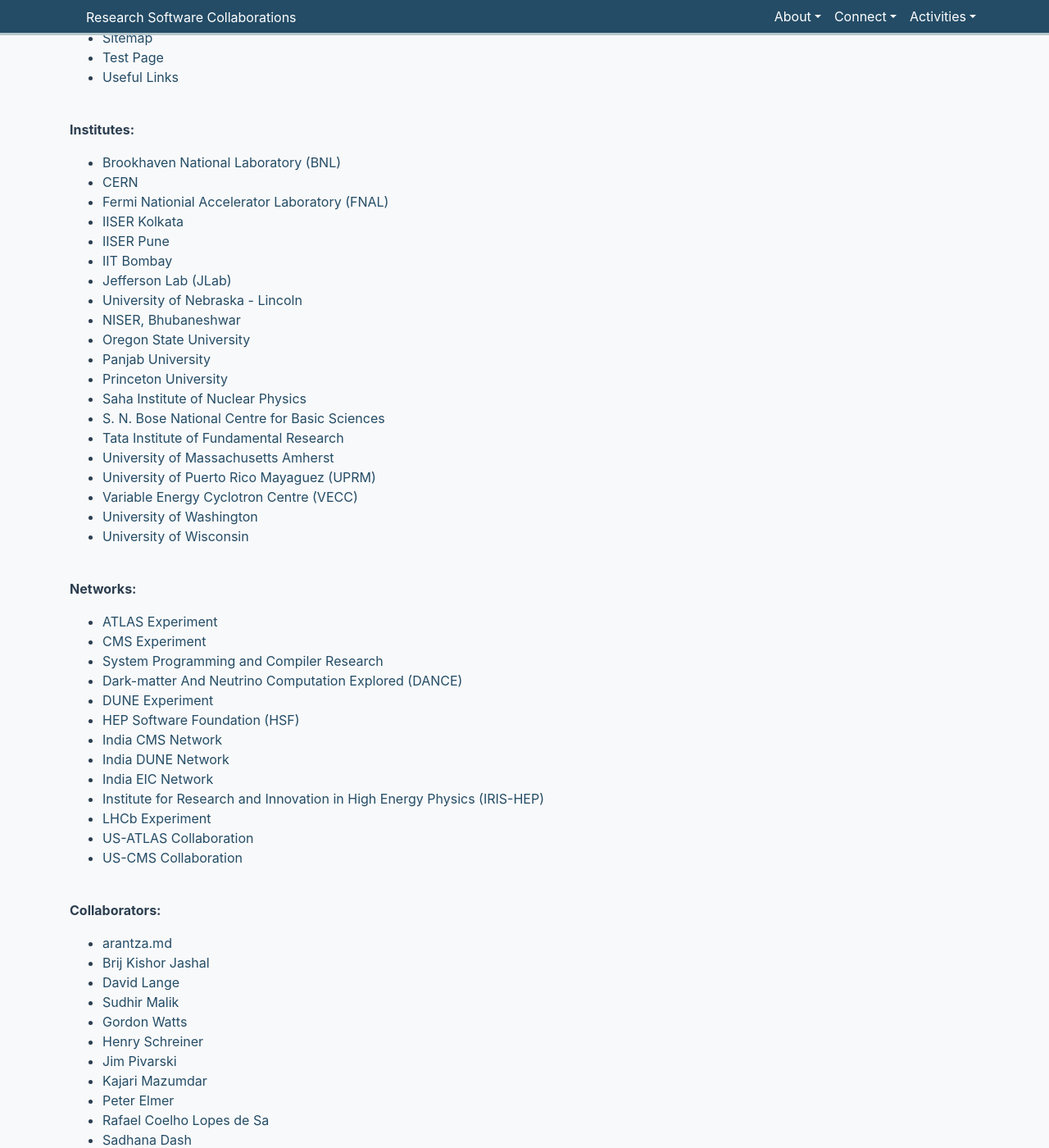
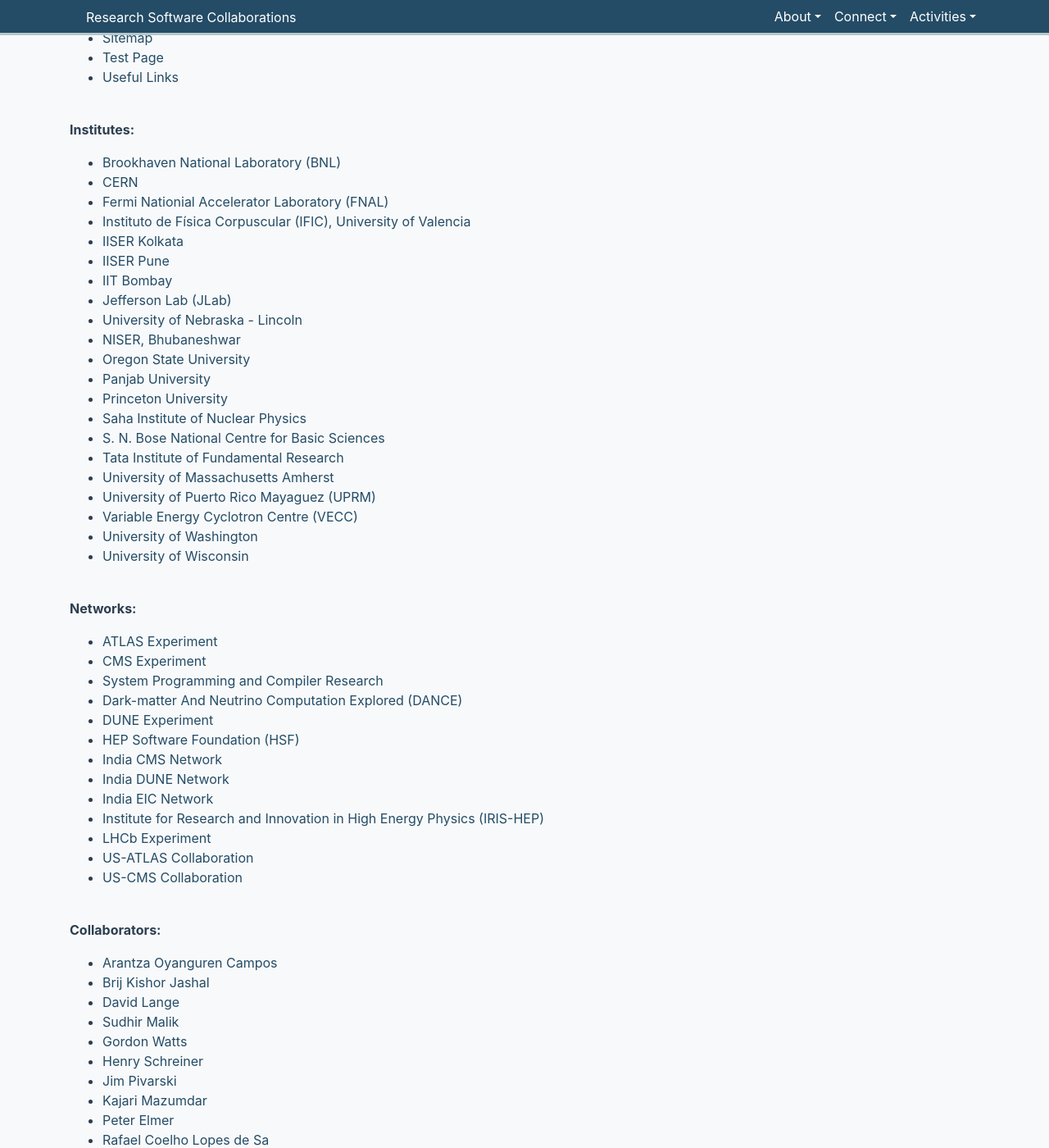
Before and after one commit to research-software-collaborations/research-software-collaborations.github.io, a Jekyll site: the page built from pages/sitemap.md, in a window 1280 px wide and 1400 px high, scrolled down 1862 px. Shown: the whole window at 82% size. Built offline with Jekyll 4.4.1, drawn with Linux system fonts in a browser that asks for light colours; cached includes are drawn as plain includes.

Commit message:
adding ific in institute

```diff
--- /dev/null
+++ b/_institutes/ific-valencia.md
@@ -0,0 +1,6 @@
+---
+layout: institute
+title: Instituto de Física Corpuscular (IFIC), University of Valencia
+personnel:
+  - arantza
+---
```
Also changed, not shown: _collaborators/arantza.md (+2 -2 lines).
